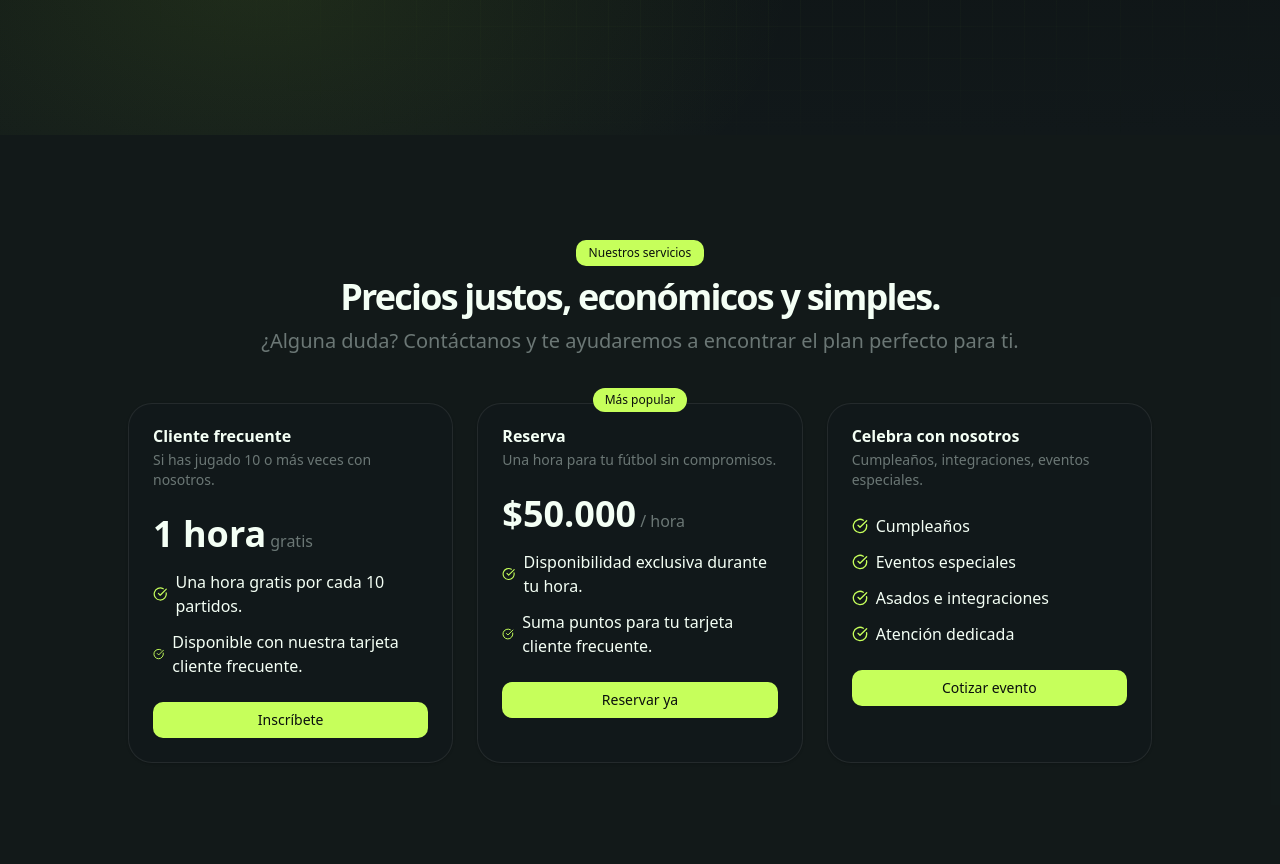
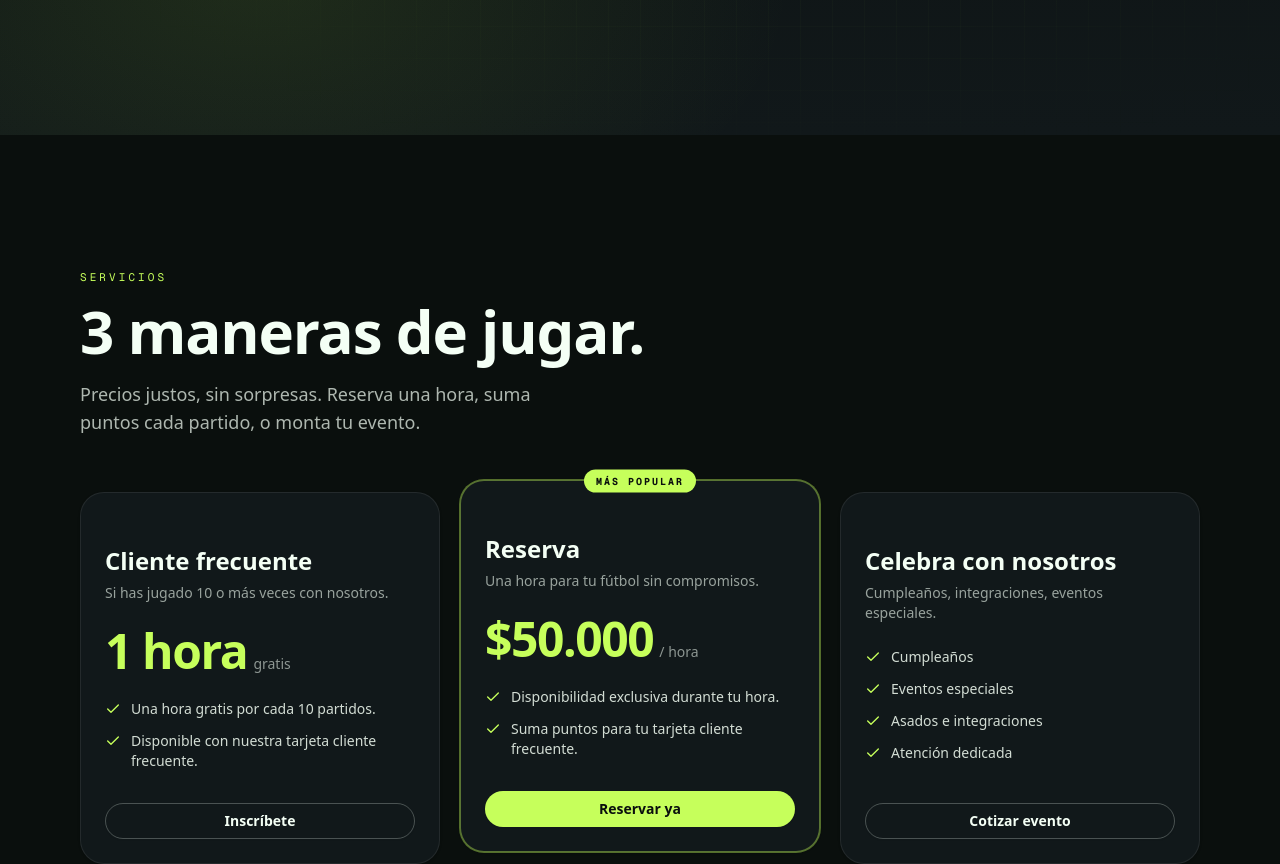
Before and after one commit to gomez2608/tercer-tiempo-landing, a Next.js app: page / in a window 1280 px wide. Shown: the part 720-1584 px from the top of the page. Built offline with nearby package versions, Linux system fonts and the light colour scheme.

Commit message:
feat(pricing): restyle plans with dark cards and lime accents

```diff
--- a/src/components/sections/pricing.tsx
+++ b/src/components/sections/pricing.tsx
@@ -1,7 +1,6 @@
 import Link from "next/link";
-import { CheckCircle } from "lucide-react";
+import { Check } from "lucide-react";
 
-import { Badge } from "@/components/ui/badge";
 import { Button } from "@/components/ui/button";
 import {
   Card,
@@ -12,49 +11,56 @@ import {
   CardTitle,
 } from "@/components/ui/card";
 import { plans, whatsappUrl } from "@/lib/site-config";
+import { cn } from "@/lib/utils";
 
 export function Pricing() {
   return (
-    <section
-      id="services"
-      className="w-full bg-muted/50 py-8 md:py-20 lg:py-26"
-    >
-      <div className="flex flex-col items-center justify-center space-y-4 text-center">
-        <div className="space-y-2">
-          <Badge variant="default" className="px-3 py-1">
-            Nuestros servicios
-          </Badge>
-          <h2 className="text-3xl font-bold tracking-tighter md:text-4xl/tight">
-            Precios justos, económicos y simples.
+    <section id="services" className="bg-ink py-24 md:py-32">
+      <div className="mx-auto max-w-[1200px] px-6 md:px-10">
+        <div className="max-w-2xl">
+          <span className="font-mono text-[11px] uppercase tracking-[0.28em] text-lime">
+            Servicios
+          </span>
+          <h2 className="mt-4 text-4xl font-extrabold leading-[0.95] tracking-[-0.02em] md:text-6xl">
+            3 maneras de jugar.
           </h2>
-          <p className="max-w-[900px] text-muted-foreground md:text-xl">
-            ¿Alguna duda? Contáctanos y te ayudaremos a encontrar el plan
-            perfecto para ti.
+          <p className="mt-5 max-w-lg text-base text-fg/70 md:text-lg">
+            Precios justos, sin sorpresas. Reserva una hora, suma puntos cada
+            partido, o monta tu evento.
           </p>
         </div>
-      </div>
 
-      <div className="mx-auto grid max-w-5xl gap-6 py-12 lg:grid-cols-3">
+        <div className="mt-14 grid gap-5 md:grid-cols-3">
           {plans.map((plan) => (
             <Card
               key={plan.kind}
-            className={plan.highlighted ? "relative h-full" : "h-full"}
+              className={cn(
+                "relative flex h-full flex-col border-hairline bg-surface text-fg",
+                plan.highlighted &&
+                  "border-lime/40 ring-1 ring-lime/40 md:-translate-y-3",
+              )}
             >
               {plan.highlighted && (
-              <div className="absolute -top-4 left-0 right-0 mx-auto w-fit rounded-full bg-primary px-3 py-1 text-xs font-medium text-primary-foreground">
+                <span className="absolute left-1/2 top-0 -translate-x-1/2 -translate-y-1/2 rounded-full bg-lime px-3 py-1 font-mono text-[10px] font-bold uppercase tracking-[0.2em] text-ink">
                   Más popular
-              </div>
+                </span>
               )}
-            <CardHeader>
-              <CardTitle>{plan.title}</CardTitle>
-              <CardDescription>{plan.description}</CardDescription>
+              <CardHeader className="pt-7">
+                <CardTitle className="text-2xl font-bold">
+                  {plan.title}
+                </CardTitle>
+                <CardDescription className="text-fg/60">
+                  {plan.description}
+                </CardDescription>
               </CardHeader>
-            <CardContent>
+              <CardContent className="flex-1">
                 {plan.headline && (
-                <div className="mb-4 flex items-baseline">
-                  <span className="text-4xl font-bold">{plan.headline}</span>
+                  <div className="mb-6 flex items-baseline gap-1.5">
+                    <span className="text-5xl font-black tracking-[-0.03em] text-lime">
+                      {plan.headline}
+                    </span>
                     {plan.headlineSuffix && (
-                    <span className="ml-1 text-muted-foreground">
+                      <span className="text-sm text-fg/55">
                         {plan.headlineSuffix}
                       </span>
                     )}
@@ -62,26 +68,39 @@ export function Pricing() {
                 )}
                 <ul className="space-y-3">
                   {plan.bullets.map((bullet) => (
-                  <li key={bullet} className="flex items-center">
-                    <CheckCircle className="mr-2 h-4 w-4 text-primary" />
+                    <li
+                      key={bullet}
+                      className="flex items-start gap-2.5 text-sm text-fg/85"
+                    >
+                      <Check className="mt-0.5 h-4 w-4 flex-shrink-0 text-lime" />
                       <span>{bullet}</span>
                     </li>
                   ))}
                 </ul>
               </CardContent>
-            <CardFooter>
+              <CardFooter className="pt-2">
                 <Link
                   href={whatsappUrl(plan.cta.whatsappMessage)}
                   target="_blank"
                   rel="noopener noreferrer"
                   className="w-full"
                 >
-                <Button className="w-full">{plan.cta.label}</Button>
+                  <Button
+                    variant={plan.highlighted ? "default" : "outline"}
+                    className={cn(
+                      "w-full rounded-full font-bold",
+                      !plan.highlighted &&
+                        "border-fg/25 bg-transparent text-fg hover:bg-fg/5 hover:text-fg",
+                    )}
+                  >
+                    {plan.cta.label}
+                  </Button>
                 </Link>
               </CardFooter>
             </Card>
           ))}
         </div>
+      </div>
     </section>
   );
 }
```
Lines whose indentation alone changed are shown as unchanged.
